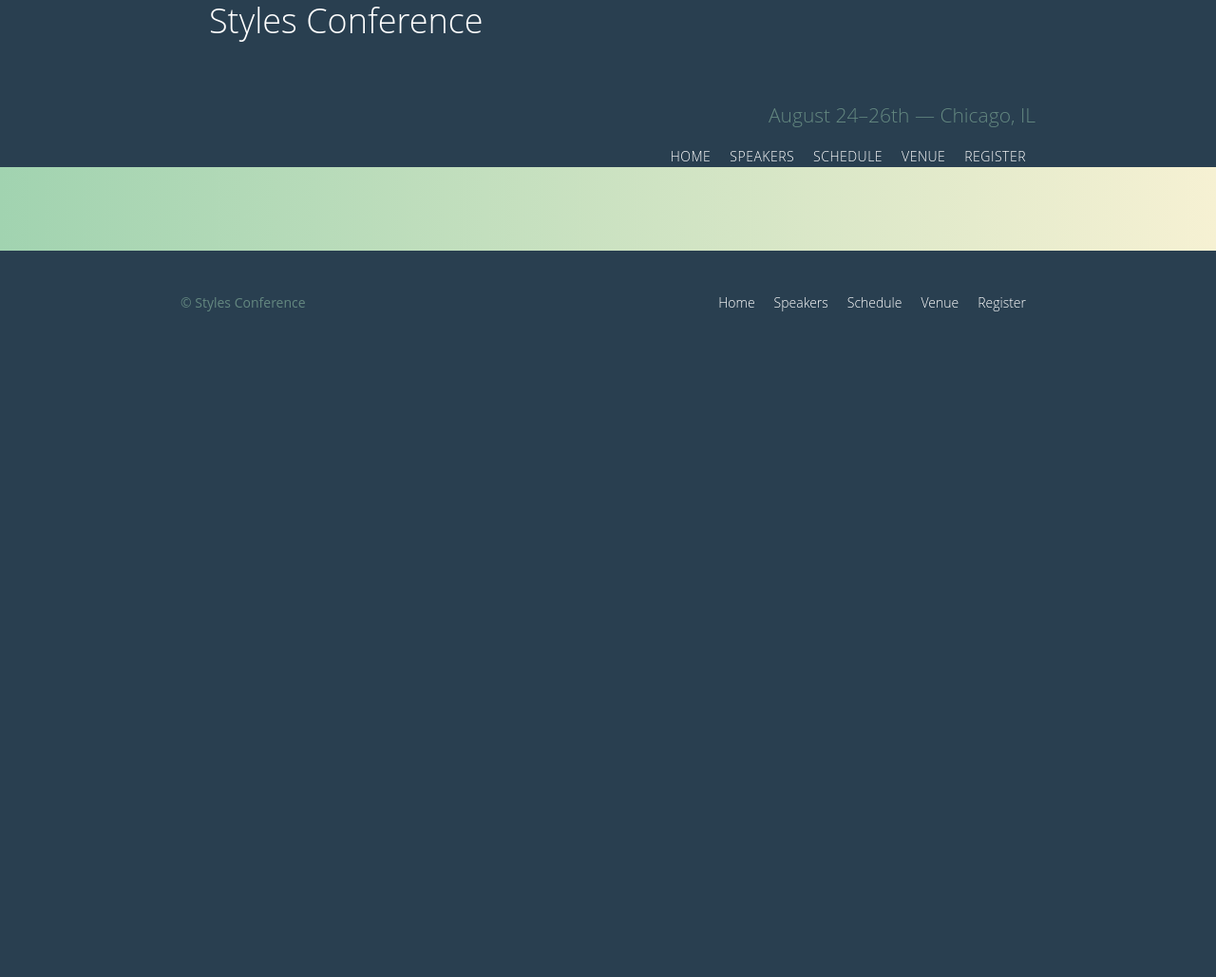
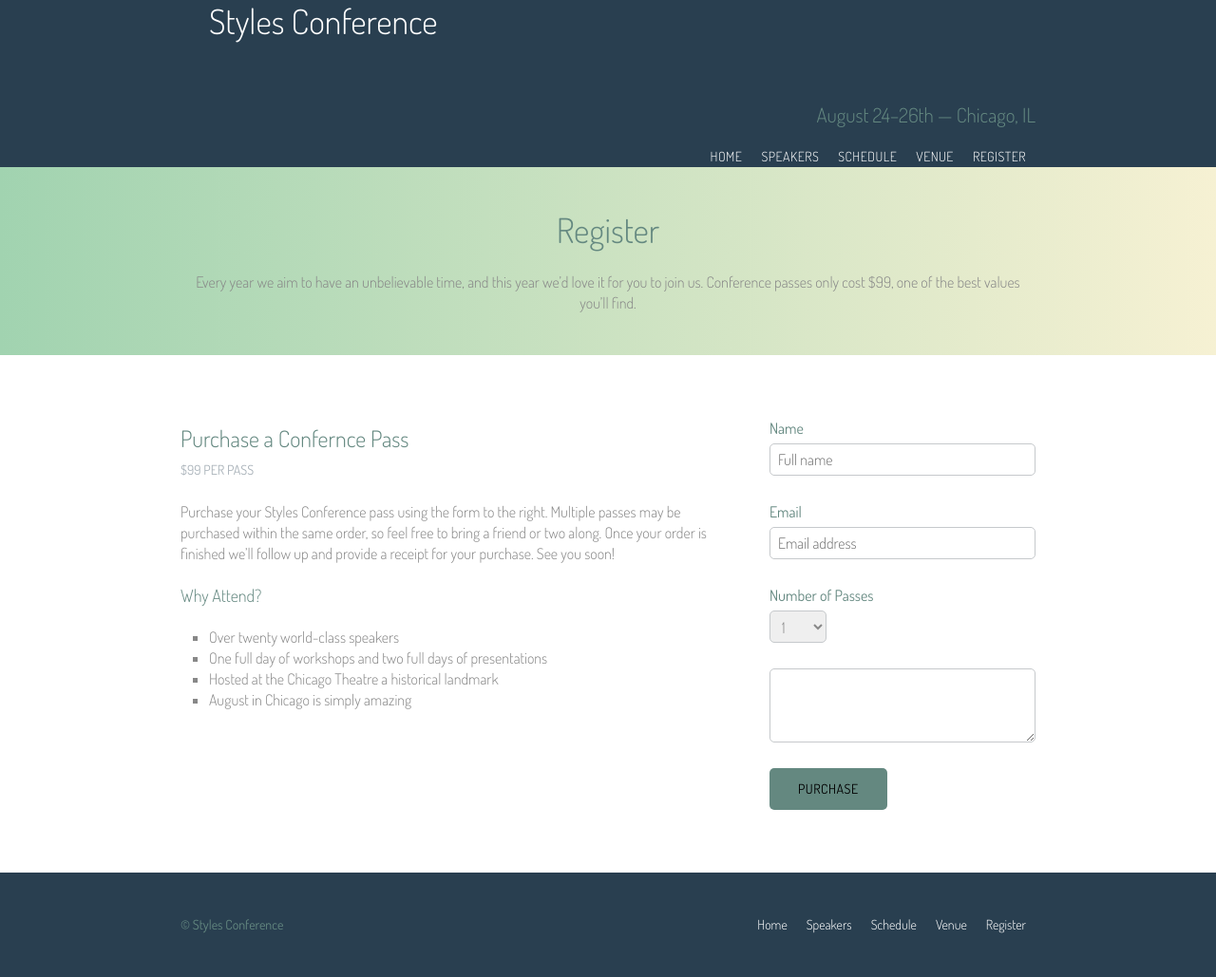
Before and after one commit to Tatendaz/conference, a plain HTML site: page register.html in a window 1280 px wide. Shown: the whole page at 95% size. Before the commit the page ends 800 px from the top, so only its background shows below. Drawn offline with Linux system fonts and the light colour scheme.

Commit message:
finish chapter 10

```diff
--- a/assets/stylesheets/main.css
+++ b/assets/stylesheets/main.css
@@ -410,3 +410,55 @@ vertical-align:top;
 .venue-map{
   height: 264px;
 }
+/*
+  ========================================
+  Register
+  ========================================
+*/
+.why-attend{
+list-style:square;
+margin:0 0 22px 30px;
+}
+form{
+  margin-bottom: 22px;
+}
+input,
+select,
+textarea {
+  font: 300 16px/22px "Dosis", "Open Sans", "Helvetica Neue", Helvetica, Arial, sans-serif;
+}
+.register-group label{
+  color: #648880;
+  cursor: pointer;
+  font-weight:400;
+}
+.register-group input,
+.register-group select,
+.register-group textarea{
+  border:1px solid #c6c9cc;
+  border-radius:5px;
+  color:#888;
+  display: block;
+  margin:5px 0 27px 0;
+  padding: 5px 8px;
+}
+.register-group input,
+.register-group textarea {
+  width:100%;
+}
+.register-group select{
+  height:34px;
+  width:60px;
+}
+.register-group textarea{
+  height:78px;
+}
+.btn-default{
+  border:0;
+  background: #648880;
+  padding: 11px 30px;
+  font-size:14px;
+}
+.btn-default:hover{
+  background: #77a198;
+}
--- a/register.html
+++ b/register.html
@@ -3,6 +3,7 @@
 <head>
 	<meta charset="UTF-8">
 	<link rel="stylesheet" href="assets/stylesheets/main.css">
+	<link rel="stylesheet" href="https://fonts.googleapis.com/css?family=Dosis:300,400">
 	<title>Styles Conference</title>
 </head>
 <body>
@@ -27,8 +28,57 @@
 		</nav>
 	</header>
 		<section class="row-alt">
-			<div class="container">
-				<h1></h1>
+			<div class="lead container">
+				<h1>Register</h1>
+				<p>Every year we aim to have an unbelievable time, and this year we’d love it for you to join us. Conference passes only cost $99, one of the best values you’ll find.</p>
+			</div>
+		</section>
+		<section class="row">
+			<div class="grid">
+				<section class="col-2-3">
+					<h2>Purchase a Confernce Pass</h2>
+					<h5>$99 per pass</h5>
+					<p>Purchase your Styles Conference pass using the form to the right. Multiple passes may be purchased within the same order, so feel free to bring a friend or two along. Once your order is finished we&#8217;ll follow up and provide a receipt for your purchase. See you soon!</p>
+										<h4>Why Attend?</h4>
+										<ul class="why-attend">
+																<li>Over twenty world-class speakers</li>
+																<li>One full day of workshops and two full days of presentations</li>
+																<li>Hosted at the Chicago Theatre a historical landmark</li>
+																<li>August in Chicago is simply amazing</li>
+															</ul>
+				</section><!--
+
+				--><form class="col-1-3" action="#" method="post">
+				<fieldset class="register-group">
+					<label>
+						Name
+						<input type="text" name="name" placeholder="Full name" required>
+					</label>
+
+					<label>
+						Email
+						<input type="text" name="email" placeholder="Email address" required>
+					</label>
+
+					<label for="">
+						Number of Passes
+						<select name="quatity">
+						<option value="1" selected>1</option>
+						<option value="2">2</option>
+						<option value="3">3</option>
+						<option value="4">4</option>
+						<option value="5">5</option>
+					</select>
+				</label>
+
+				<label>
+					<textarea name="comments"></textarea>
+				</label>
+				</fieldset>
+
+				<input class="btn btn-default"type="submit" name="submit" value="Purchase">
+
+				</form>
 			</div>
 		</section>
 
```
Also changed, not shown: schedule.html (+1 -0 lines), speakers.html (+1 -0 lines), venue.html (+1 -0 lines).
